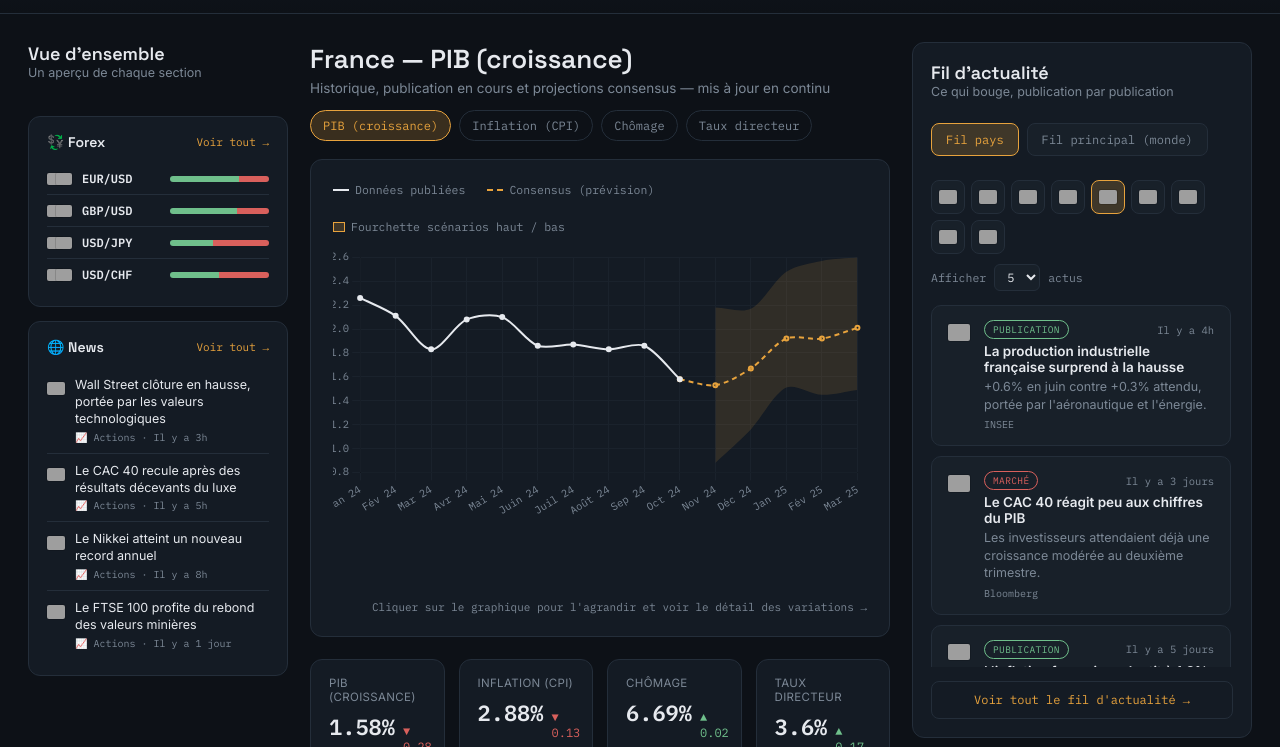
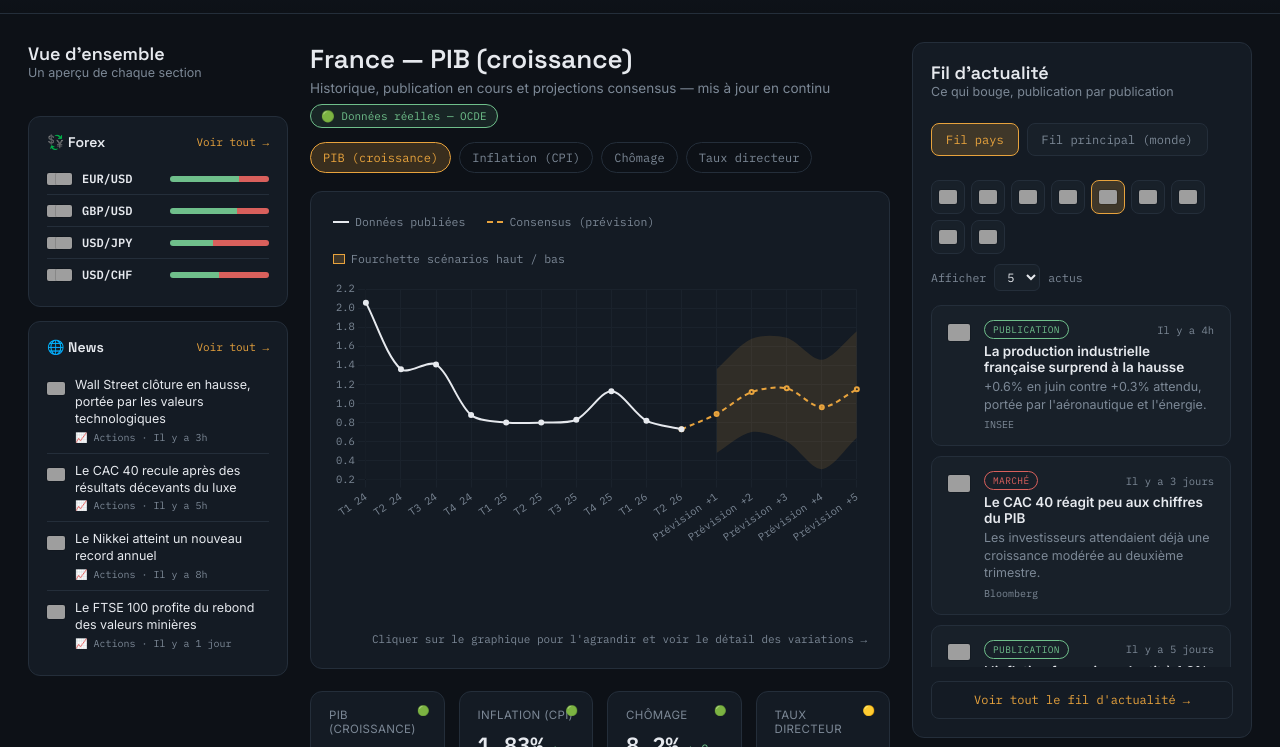
Before and after one commit to MHendersonS/Macro-Terminal, a website: page index.html in a window 1280 px wide. Shown: the part 53-800 px from the top of the page. Drawn offline with nearby package versions, Linux system fonts and the light colour scheme; grey boxes are pictures that could not be loaded.

Commit message:
Update index.html

```diff
--- a/index.html
+++ b/index.html
@@ -105,6 +105,13 @@
   .hero-head{ display:flex; justify-content:space-between; align-items:flex-end; margin-bottom:18px; flex-wrap:wrap; gap:14px;}
   .hero-title{ font-family:var(--font-display); font-size:26px; font-weight:600; }
   .hero-sub{ color:var(--muted); font-size:13.5px; margin-top:4px; }
+  .data-source-badge{
+    display:inline-flex; align-items:center; gap:6px; font-family:var(--font-mono); font-size:11px;
+    margin-top:8px; padding:4px 10px; border-radius:20px; border:1px solid var(--line);
+  }
+  .data-source-badge.real{ color:var(--up); border-color:var(--up); background:color-mix(in srgb, var(--up) 12%, transparent); }
+  .data-source-badge.sim{ color:var(--muted); }
+  .stat-card-source{ position:absolute; top:12px; right:14px; font-size:10px; }
 
   .indicator-pills{ display:flex; gap:8px; }
   .pill{
@@ -146,7 +153,7 @@
   }
   .stat-card{
     background:var(--panel); border:1px solid var(--line); border-radius:12px; padding:16px 18px;
-    cursor:pointer; transition:.15s;
+    cursor:pointer; transition:.15s; position:relative;
   }
   .stat-card:hover{ border-color:var(--amber); transform:translateY(-1px); }
   .stat-card .label{ font-size:11.5px; color:var(--muted); letter-spacing:.03em; text-transform:uppercase; }
@@ -575,6 +582,7 @@
           <div>
             <div class="hero-title" id="heroTitle">France — Vue d'ensemble</div>
             <div class="hero-sub">Historique, publication en cours et projections consensus — mis à jour en continu</div>
+            <div class="data-source-badge" id="dataSourceBadge">Chargement des données…</div>
           </div>
           <div class="indicator-pills" id="pillRow"></div>
         </div>
@@ -877,30 +885,77 @@ function tickClock(){
 }
 setInterval(tickClock,1000); tickClock();
 
-// ---------------- CHART DATA GENERATION (seeded fake data) ----------------
+// ---------------- VRAIES DONNÉES (OCDE) — chargement + fusion avec le simulateur ----------------
+// Indicateurs 0=PIB, 1=Inflation, 2=Chômage, 3=Taux directeur (indicatorIdx dans indicators[])
+const REAL_DATA_KEYS = ['gdp', 'inflation', 'unemployment', null]; // 3 = pas encore de source réelle branchée
+let REAL_DATA = { gdp: null, inflation: null, unemployment: null };
+
+const MONTH_NAMES_SHORT = ['Jan','Fév','Mar','Avr','Mai','Juin','Juil','Août','Sep','Oct','Nov','Déc'];
+function formatPeriodLabel(period){
+  const q = period.match(/^(\d{4})-Q([1-4])$/);
+  if(q) return `T${q[2]} ${q[1].slice(2)}`;
+  const m = period.match(/^(\d{4})-(\d{2})$/);
+  if(m) return `${MONTH_NAMES_SHORT[parseInt(m[2],10)-1]} ${m[1].slice(2)}`;
+  return period;
+}
+
+function getRealHistory(countryCode, indicatorIdx){
+  const key = REAL_DATA_KEYS[indicatorIdx];
+  if(!key || !REAL_DATA[key] || !REAL_DATA[key].series) return null;
+  const series = REAL_DATA[key].series[countryCode];
+  if(!series || series.length === 0) return null;
+  return series.slice(-10); // les 10 derniers points connus, comme le simulateur
+}
+
+async function loadRealData(){
+  const sources = { gdp: 'data/gdp.json', inflation: 'data/inflation.json', unemployment: 'data/unemployment.json' };
+  await Promise.all(Object.entries(sources).map(async ([key, url])=>{
+    try{
+      const res = await fetch(url);
+      if(res.ok) REAL_DATA[key] = await res.json();
+    }catch(e){
+      console.warn(`Données réelles indisponibles pour "${key}" — repli sur les données simulées.`, e);
+    }
+  }));
+  render(); // ré-affiche avec les vraies données dès qu'elles sont chargées
+}
+
+// ---------------- CHART DATA GENERATION (réel quand disponible, simulé sinon) ----------------
 function seeded(seed){ let s=seed; return ()=> (s = (s*9301+49297) % 233280) / 233280; }
 
 function genSeries(countryCode, indicatorIdx){
   const rnd = seeded(countryCode.charCodeAt(0)*13 + indicatorIdx*97 + 7);
-  const months = ['Jan','Fév','Mar','Avr','Mai','Juin','Juil','Août','Sep','Oct','Nov','Déc'];
-  const labels = [];
+  const realHistory = getRealHistory(countryCode, indicatorIdx);
+
+  let hist, labels;
+  if(realHistory){
+    hist = realHistory.map(d => +d.value.toFixed(2));
+    labels = realHistory.map(d => formatPeriodLabel(d.period));
+    while(hist.length < 10){ hist.unshift(hist[0]); labels.unshift(labels[0]); } // complète si moins de 10 points connus
+  } else {
+    const months = MONTH_NAMES_SHORT;
+    labels = [];
     const base = [2.1, 3.4, 7.2, 3.5][indicatorIdx];
     let val = base;
-  const hist = [];
+    hist = [];
     for(let i=0;i<10;i++){
       val += (rnd()-0.5)*0.6;
       hist.push(+val.toFixed(2));
       labels.push(months[i%12]+' '+ (24+Math.floor(i/12)));
     }
+  }
+
+  // La projection à venir reste simulée dans tous les cas (pas de source de consensus
+  // branchée pour l'instant), mais part de la vraie dernière valeur connue quand elle existe.
   const forecast = [];
-  let fval = val;
+  let fval = hist[hist.length-1];
   const rangeHigh=[], rangeLow=[];
   for(let i=0;i<5;i++){
     fval += (rnd()-0.45)*0.5;
     forecast.push(+fval.toFixed(2));
     rangeHigh.push(+(fval + 0.4 + rnd()*0.3).toFixed(2));
     rangeLow.push(+(fval - 0.4 - rnd()*0.3).toFixed(2));
-    labels.push(months[(10+i)%12]+' '+ (24+Math.floor((10+i)/12)));
+    labels.push(realHistory ? `Prévision +${i+1}` : MONTH_NAMES_SHORT[(10+i)%12]+' '+ (24+Math.floor((10+i)/12)));
   }
   // build aligned arrays for chart.js (nulls to break line correctly)
   const histLine = hist.concat(Array(5).fill(null));
@@ -908,7 +963,7 @@ function genSeries(countryCode, indicatorIdx){
   const foreLine = Array(9).fill(null).concat([hist[9]], forecast);
   const highLine = Array(10).fill(null).concat(rangeHigh);
   const lowLine  = Array(10).fill(null).concat(rangeLow);
-  return {labels, histLine, foreLine, highLine, lowLine};
+  return {labels, histLine, foreLine, highLine, lowLine, isReal: !!realHistory};
 }
 
 // ---------------- DECISION REASONS (mock explanatory data) ----------------
@@ -1077,6 +1132,7 @@ function renderCards(){
     const card = document.createElement('div');
     card.className='stat-card';
     card.innerHTML = `
+      <div class="stat-card-source" title="${d.isReal ? 'Données réelles (OCDE)' : 'Données simulées'}">${d.isReal ? '🟢' : '🟡'}</div>
       <div class="label">${label}</div>
       <div class="value-row">
         <div class="value">${last}${suffix}</div>
@@ -2226,6 +2282,10 @@ function render(){
   document.querySelectorAll('.pill').forEach(el=> el.classList.toggle('active', +el.dataset.i===activeIndicator));
   const cName = countries.find(c=>c.code===activeCountry).name;
   document.getElementById('heroTitle').textContent = `${cName} — ${indicators[activeIndicator]}`;
+  const badge = document.getElementById('dataSourceBadge');
+  const isReal = !!getRealHistory(activeCountry, activeIndicator);
+  badge.textContent = isReal ? '🟢 Données réelles — OCDE' : '🟡 Données simulées (démo)';
+  badge.className = 'data-source-badge ' + (isReal ? 'real' : 'sim');
   renderChart();
   renderCards();
   renderDotPlot();
@@ -2411,6 +2471,7 @@ document.addEventListener('keydown', (e)=>{
 buildRiverCountryPills();
 render();
 renderRiver();
+loadRealData(); // charge les vraies données OCDE en tâche de fond, puis ré-affiche automatiquement
 </script>
 </body>
 </html>
```
Lines whose indentation alone changed are shown as unchanged.
